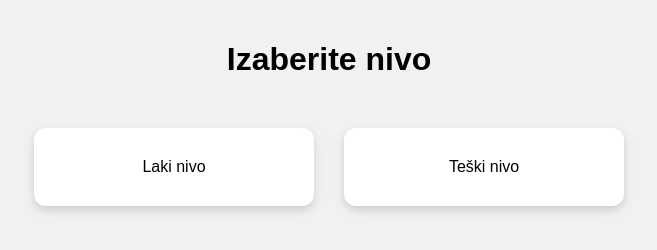
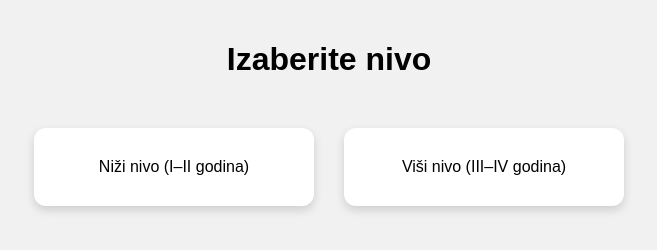
Before and after one commit to djordjelukic123/kartice, a plain HTML site: page index.html in a window 1280 px wide. Shown: the whole page, without its empty margins (311-968 px from the left). Drawn offline with Linux system fonts and the light colour scheme.

Commit message:
Update index.html

```diff
--- a/index.html
+++ b/index.html
@@ -35,8 +35,8 @@ button { margin-top:10px; padding:6px 14px; border:none; border-radius:6px; curs
 
 <!-- IZBOR NIVOA -->
 <div class="center" id="levelSelect">
-  <div class="card" onclick="selectLevel('laki')">Laki nivo</div>
-  <div class="card" onclick="selectLevel('teski')">Teški nivo</div>
+  <div class="card" onclick="selectLevel('laki')">Niži nivo (I–II godina)</div>
+  <div class="card" onclick="selectLevel('teski')">Viši nivo (III–IV godina)</div>
 </div>
 
 <!-- IZBOR TIPA PITANJA -->
@@ -220,8 +220,8 @@ const data = {
 };
 /*************************************************/
 const levelNames = {
-  laki: "Laki",
-  teski: "Teški"
+  laki: "Niži nivo (I–II godina)",
+  teski: "Viši nivo (III–IV godina)"
 };
 
 let currentLevel = '';
```
